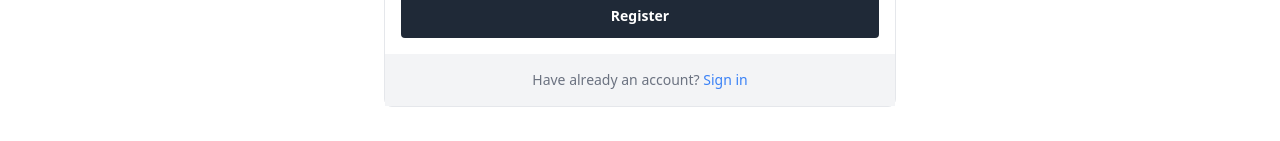
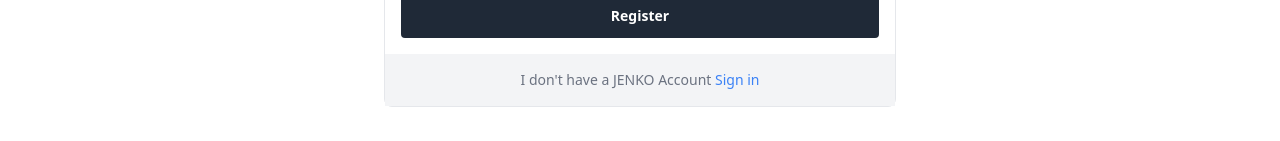
Before and after one commit to ivanZhuravlov/ntf-projj, a Vue app in the folder front/: page /register in a window 1280 px wide. Shown: the part 659-800 px from the top of the page. Built offline with nearby package versions, Linux system fonts and the light colour scheme.

Commit message:
Update Register.vue

```diff
--- a/front/src/views/Register.vue
+++ b/front/src/views/Register.vue
@@ -63,7 +63,7 @@
 
         <div class="flex justify-center items-center bg-gray-100 p-4">
           <p class="text-gray-500 text-sm text-center">
-            Have already an account?
+            I don't have a JENKO Account
             <router-link to='/login' class="text-blue-500 hover:text-blue-600 active:text-blue-700 transition duration-100">Sign in</router-link>
           </p>
         </div>
```
